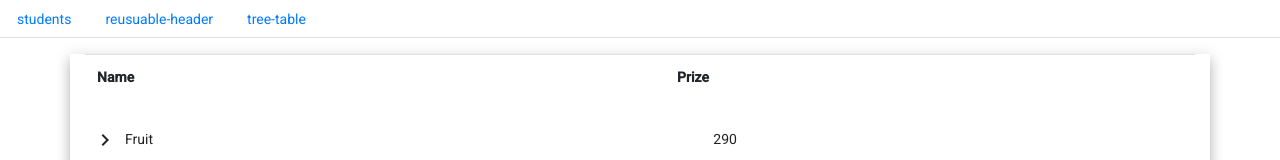
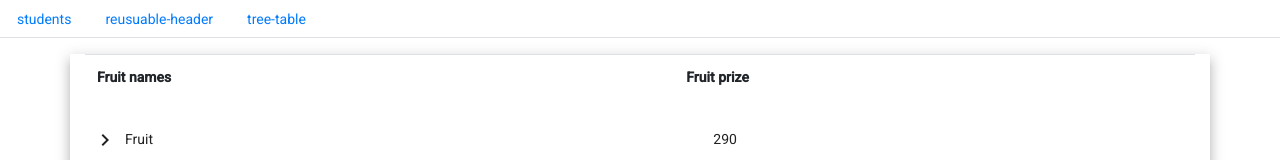
Before and after one commit to prajaktaAngre/studentForm, an Angular app: page /tree in a window 1280 px wide. Shown: the top 160 px of the page. Built offline with nearby package versions, Linux system fonts and the light colour scheme.

Commit message:
tree-tble1

```diff
--- a/src/app/tree-data/tree-data.component.ts
+++ b/src/app/tree-data/tree-data.component.ts
@@ -11,7 +11,7 @@ export class TreeDataComponent implements OnInit {
     headerKey:' Name'
   },{
 
-    headerPrize:'Fruit prize',
+    headerNames:'Fruit prize',
     headerKey:' Prize'
   }]
 
--- a/src/app/tree-table/tree-table.component.html
+++ b/src/app/tree-table/tree-table.component.html
@@ -1,12 +1,13 @@
 <div class="container mt-3 structure-table">
   <table class="table">
    <tr>
-      <th *ngFor="let i of treeHeaders">{{i.headerKey}}</th>
+      <th *ngFor="let i of treeHeaders">{{i.headerNames}}</th>
     </tr>
   </table>
   <mat-tree [dataSource]="dataSource" [treeControl]="treeControl">
     <mat-tree-node *matTreeNodeDef="let node" matTreeNodePadding>
-      <div fxLayout="row" fxLayoutAlign="space-between" class="flex">{{node.name}}</div>
+      <div fxLayout="row" fxLayoutAlign="space-between" class="flex">
+        {{node.name}}</div>
       <div fxLayout="row" fxLayoutAlign="space-between">{{node.prize}}</div>
     </mat-tree-node>
     <mat-tree-node *matTreeNodeDef="let node;when: hasChild" matTreeNodePadding>
--- a/src/app/tree-table/tree-table.component.ts
+++ b/src/app/tree-table/tree-table.component.ts
@@ -9,31 +9,7 @@ interface FoodNode {
 }
 
 const TREE_DATA: FoodNode[] = [
-  // {
-  //   name: 'Fruit',prize:290,
-  //   children: [
-  //     {name: 'Apple ',prize:40},
-  //     {name: 'Banana',prize:30},
-  //     {name: 'Fruit loops',prize:90},
-  //   ]
-  // }, {
-  //   name: 'Vegetables',prize:390,
-  //   children: [
-  //     {
-  //       name: 'Green',prize:40,
-  //       children: [
-  //         {name: 'Broccoli',prize:40},
-  //         {name: 'Brussels sprouts',prize:40},
-  //       ]
-  //     }, {
-  //       name: 'Orange',prize:140,
-  //       children: [
-  //         {name: 'Pumpkins',prize:90},
-  //         {name: 'Carrots',prize:30},
-  //       ]
-  //     },
-  //   ]
-  // },
+
 ];
 
 /** Flat node with expandable and level information */
@@ -52,8 +28,6 @@ interface ExampleFlatNode {
 })
 export class TreeTableComponent implements OnInit {
   displayedColumns=[] = ['name','prize', ]
-  index=[0,1]
-
   @Input () treeData:any=[]
   @Input ()  treeHeaders:any;
 
@@ -88,7 +62,7 @@ ngOnInit() {
   console.log(this.treeControl)
   console.log(this.treeHeaders);
   this.dataSource.data = this.treeData;
-  console.log(this.treeHeaders);
+  // console.log(this.treeData);
 
 
 
```
